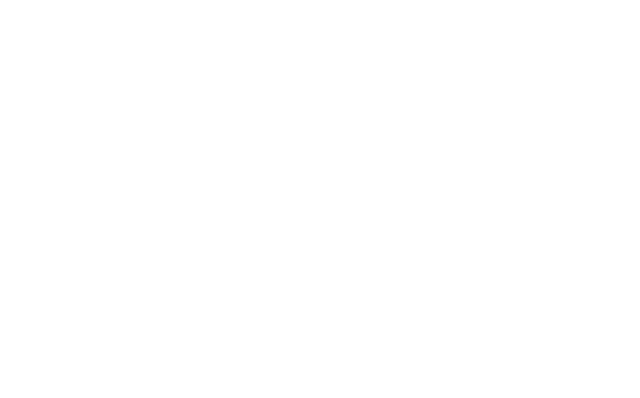
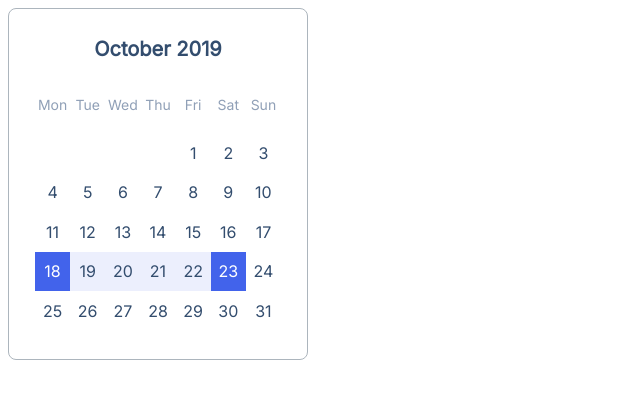
Before and after one commit to js-tasks-ru/htmlcss-20220317_konstantin-cherepanov, a website: page 05-lection3/03-calendar/index.html in a window 1280 px wide. Shown: the whole page, without its empty margins (0-640 px from the left). Drawn offline with Linux system fonts and the light colour scheme.

Commit message:
add solution for 05-lection3 03 task

```diff
--- a/05-lection3/03-calendar/calendar.css
+++ b/05-lection3/03-calendar/calendar.css
@@ -0,0 +1,67 @@
+.calendar {
+    width: 100%;
+    max-width: 300px;
+    background: var(--white);
+    border: 1px solid var(--grey-3);
+    box-sizing: border-box;
+    border-radius: 8px;
+    padding: 28px 26px;
+}
+
+.calendar__title {
+    padding: 0;
+    margin-bottom: 24px;
+    font-family: 'Inter';
+    font-style: normal;
+    font-weight: 600;
+    font-size: 20px;
+    line-height: 1.2;
+    color: #334D6E;
+    text-align: center;
+}
+
+.calendar__wraper {
+    position: relative;
+    padding-bottom: 100%;
+}
+
+.calendar__inner {
+    position: absolute;
+    top: 0;
+    left: 0;
+    right: 0;
+    bottom: 0;
+    display: grid;
+    grid-template-columns: repeat(7, 1fr);
+}
+
+.calendar__item {
+    display: flex;
+    justify-content: center;
+    align-items: center;
+    font-family: 'Inter';
+    font-style: normal;
+    font-weight: 400;
+    font-size: 16px;
+    line-height: 1.25;
+    color: #334D6E;
+}
+
+.calendar__item_day {
+    font-family: 'Inter';
+    font-style: normal;
+    font-weight: 400;
+    font-size: 14px;
+    line-height: 1.43;
+    color: #90A0B7;
+    padding-bottom: 8px;
+}
+
+.calendar__item_point {
+    color: var(--white);
+    background: #4263EB;
+}
+
+.calendar__item_between-point {
+    background: rgba(160, 177, 245, .2);
+}
--- a/05-lection3/03-calendar/index.html
+++ b/05-lection3/03-calendar/index.html
@@ -1,12 +1,64 @@
 <!DOCTYPE html>
 <!-- Страница с календарем -->
 <html lang="ru">
+
 <head>
     <link rel="stylesheet" href="../../assets/css/main.css">
     <link rel="stylesheet" href="./calendar.css">
     <title>Calendar</title>
 </head>
+
 <body>
+    <div class="calendar">
+        <div class="calendar__title">October 2019</div>
+        <div class="calendar__wraper">
+            <div class="calendar__inner">
+                <span class="calendar__item calendar__item_day">Mon</span>
+                <span class="calendar__item calendar__item_day">Tue</span>
+                <span class="calendar__item calendar__item_day">Wed</span>
+                <span class="calendar__item calendar__item_day">Thu</span>
+                <span class="calendar__item calendar__item_day">Fri</span>
+                <span class="calendar__item calendar__item_day">Sat</span>
+                <span class="calendar__item calendar__item_day">Sun</span>
+                <span class="calendar__item"></span>
+                <span class="calendar__item"></span>
+                <span class="calendar__item"></span>
+                <span class="calendar__item"></span>
+                <span class="calendar__item">1</span>
+                <span class="calendar__item">2</span>
+                <span class="calendar__item">3</span>
+                <span class="calendar__item">4</span>
+                <span class="calendar__item">5</span>
+                <span class="calendar__item">6</span>
+                <span class="calendar__item">7</span>
+                <span class="calendar__item">8</span>
+                <span class="calendar__item">9</span>
+                <span class="calendar__item">10</span>
+                <span class="calendar__item">11</span>
+                <span class="calendar__item">12</span>
+                <span class="calendar__item">13</span>
+                <span class="calendar__item">14</span>
+                <span class="calendar__item">15</span>
+                <span class="calendar__item">16</span>
+                <span class="calendar__item">17</span>
+                <span class="calendar__item calendar__item_point">18</span>
+                <span class="calendar__item calendar__item_between-point">19</span>
+                <span class="calendar__item calendar__item_between-point">20</span>
+                <span class="calendar__item calendar__item_between-point">21</span>
+                <span class="calendar__item calendar__item_between-point">22</span>
+                <span class="calendar__item calendar__item_point">23</span>
+                <span class="calendar__item">24</span>
+                <span class="calendar__item">25</span>
+                <span class="calendar__item">26</span>
+                <span class="calendar__item">27</span>
+                <span class="calendar__item">28</span>
+                <span class="calendar__item">29</span>
+                <span class="calendar__item">30</span>
+                <span class="calendar__item">31</span>
+            </div>
+        </div>
 
+    </div>
 </body>
+
 </html>
```
Lines whose indentation alone changed are shown as unchanged.
